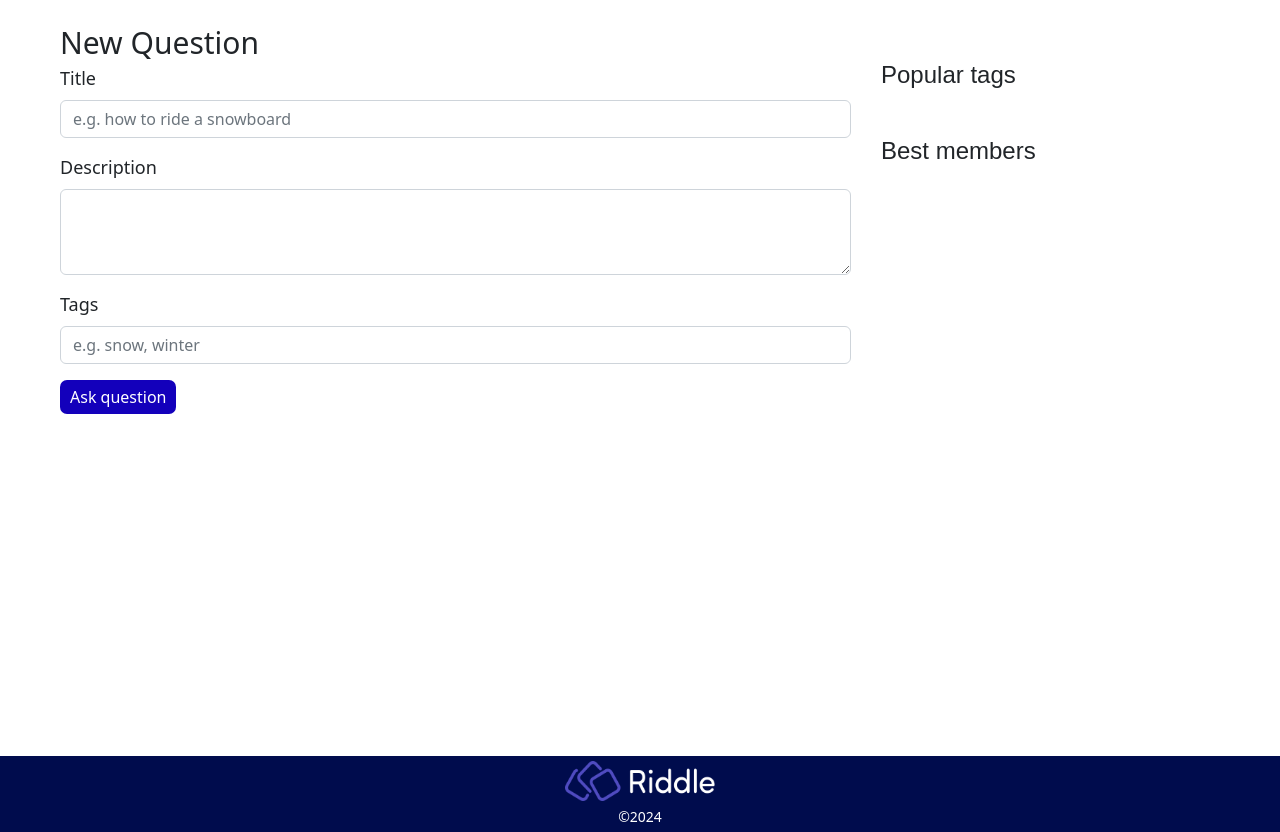
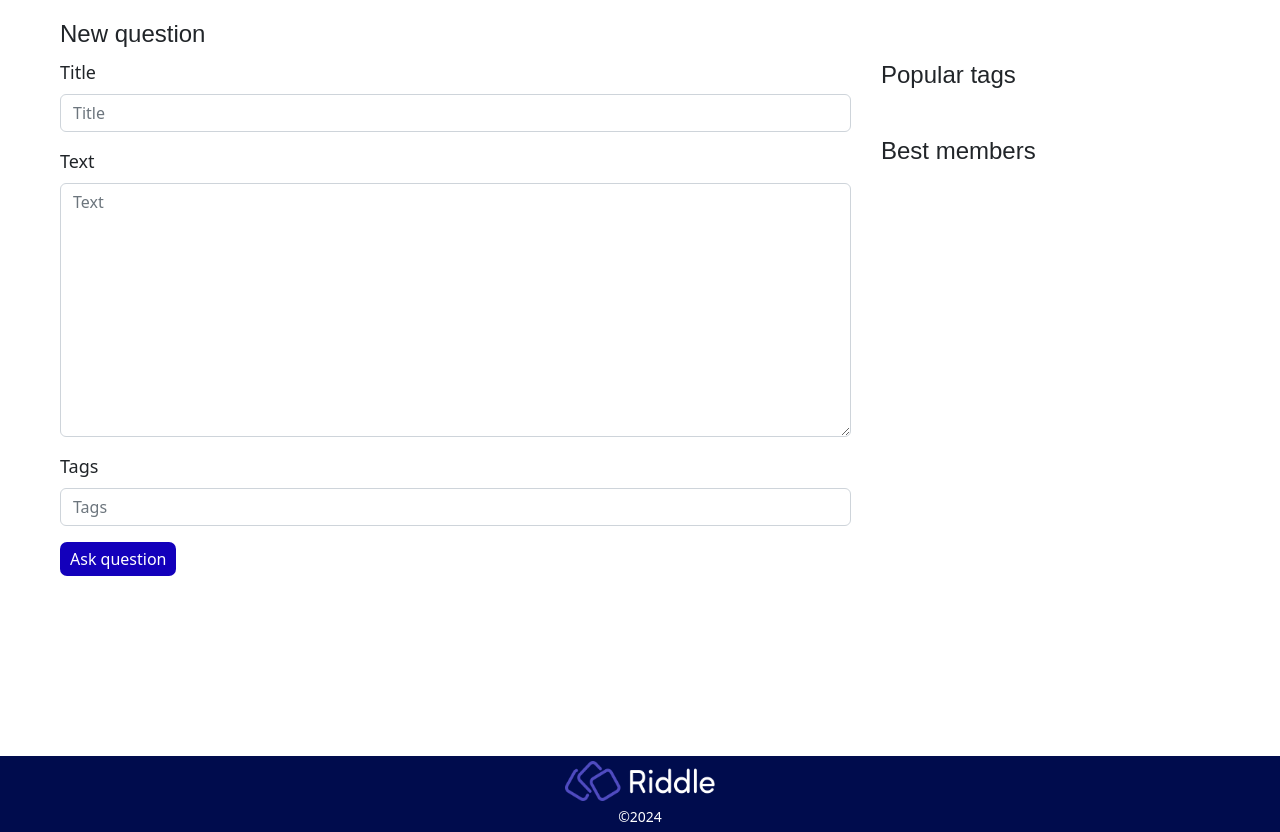
Before and after one commit to novakf/ask-answer-app, a Django app: page /ask/ in a window 1280 px wide. Shown: the part 70-902 px from the top of the page. Run offline with Django 4.2, Linux system fonts and the light colour scheme; the visitor is signed in with stand-in values (Sample User, id 1); data that the repository does not hold is empty; some libraries are stand-ins or nearby versions.

Commit message:
complete ask form

```diff
--- a/app/forms.py
+++ b/app/forms.py
@@ -56,3 +56,33 @@ class ProfileEditForm(forms.ModelForm):
 
         user.save()
         messages.success(request, 'Profile updated successfully!')
+
+class QuestionForm(forms.ModelForm):
+    title = forms.CharField(max_length=50)
+    text = forms.CharField(max_length=500, widget=forms.Textarea)
+    tags = forms.CharField(required=False)
+
+    def save(self, user):
+        super().clean()
+        tags_names = []
+        if self.cleaned_data['tags']:
+            tags_names.extend(self.cleaned_data['tags'].split(','))
+
+        tags = []
+        for tag_name in tags_names:
+            if models.Tag.objects.filter(name=tag_name).exists():
+                tags.append(models.Tag.objects.get(name=tag_name))
+            else:
+                new_tag = models.Tag(name=tag_name)
+                new_tag.save()
+                tags.append(new_tag)
+
+        new_question = models.Question.objects.create(author=user,
+                                        title=self.cleaned_data['title'],
+                                        text=self.cleaned_data['text'])
+        new_question.tag.set(tags)
+        return new_question
+
+    class Meta:
+        model = models.Question
+        fields = ['title', 'text', 'tags']
--- a/app/views.py
+++ b/app/views.py
@@ -50,9 +50,11 @@ def question(request, question_id):
                'tags': tags, 'best_members': best_users, 'current_user': request.user}
     return render(request, "question.html", context)
 
+@login_required
 def log_out(request):
     logout(request)
-    return redirect(reverse('index'))
+    return redirect(request.META.get('HTTP_REFERER'))
+
 
 def sign_up(request):
     if request.method == "GET":
@@ -115,10 +117,17 @@ def settings(request):
 
 @login_required(login_url='/login', redirect_field_name='continue')
 def ask(request):
+    if request.method == 'GET':
+        question_form = forms.QuestionForm()
+    if request.method == 'POST':
+        question_form = forms.QuestionForm(request.POST)
+        if question_form.is_valid():
+            question = question_form.save(request.user)
+            return redirect('question', question.id)
     tags = models.TagManager.mostPopular()
     best_users = models.ProfileManager.mostPopular()
-    context = {'tags': tags, 'best_members': best_users, 'current_user': request.user}
-    return render(request, 'ask.html', context=context)
+    context = {'tags': tags, 'best_members': best_users, 'form': question_form, 'current_user': request.user}
+    return render(request, "ask.html", context)
 
 
 def paginate(objects_list, request, per_page=5):
--- a/static/css/question.css
+++ b/static/css/question.css
@@ -9,6 +9,8 @@
   display: flex;
   flex-direction: column;
   gap: 10px;
+  border-top: 2px solid #b5b5b5;
+  padding-top: 30px;
 }
 
 .answer-container {
@@ -26,9 +28,7 @@
 
 .open-question-container {
   display: flex;
-  border-bottom: 2px solid #b5b5b5;
   margin-bottom: 30px;
-  padding-bottom: 30px;
 }
 
 .like-container {
--- a/templates/ask.html
+++ b/templates/ask.html
@@ -1,30 +1,11 @@
 {% extends "common/base.html" %}
 
-{% block content%}
-<div class="main-title">New Question</div>
-<form class="question-form" action="">
-  <div class="mb-3">
-    <label for="title" class="form-label">Title</label>
-    <input
-      type="text"
-      class="form-control"
-      id="title"
-      placeholder="e.g. how to ride a snowboard"
-    />
-  </div>
-  <div class="mb-3">
-    <label for="description" class="form-label">Description</label>
-    <textarea class="form-control" id="description" rows="3"></textarea>
-  </div>
-  <div class="mb-3">
-    <label for="tags" class="form-label">Tags</label>
-    <input
-      type="text"
-      class="form-control"
-      id="tags"
-      placeholder="e.g. snow, winter"
-    />
-  </div>
-  <input class="ask-button" type="submit" value="Ask question" />
+{% load django_bootstrap5 %}
+{% block content %}
+<form method="post" action="{% url 'ask' %}" novalidate>
+  <h2 class="title">New question</h2>
+  {% csrf_token %}
+  {% bootstrap_form form %}
+  <button class="ask-button" type="submit">Ask question</button>
 </form>
 {% endblock content%}
--- a/templates/question.html
+++ b/templates/question.html
@@ -59,12 +59,14 @@
     </div>
   </div>
 </div>
+{% if answers %}
 <div class="answers-list">
   {% for answer in answers %}
     {% include "common/answerItem.html" %}
   {% endfor %}
 </div>
 {% include "common/pagination.html" with questions=answers %}
+{% endif %}
 
 {% if current_user.username %}
 <div class="ask-form">
```
